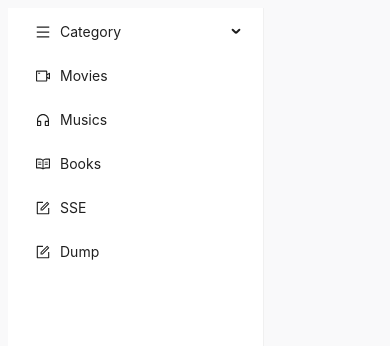
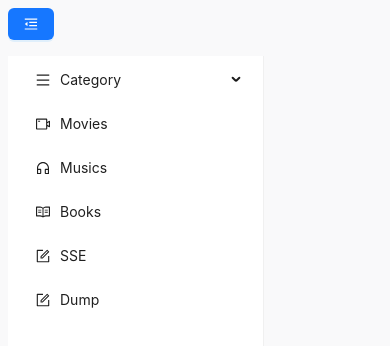
Before and after one commit to gqueen001/portal-admin, a React (Vite) app: page / in a window 390 px wide. Shown: the top 346 px of the page. Built offline with nearby package versions, Linux system fonts and the light colour scheme; no server answers; sample sign-in values are in the browser's storage.

Commit message:
added: responsive

```diff
--- a/src/layout/index.tsx
+++ b/src/layout/index.tsx
@@ -1,14 +1,18 @@
-import { Flex, Menu } from 'antd'
+import { Button, Flex, Menu } from 'antd'
 import {
 	VideoCameraOutlined,
 	ReadOutlined,
 	CustomerServiceOutlined,
 	MenuOutlined,
 	FormOutlined,
+	MenuUnfoldOutlined,
+	MenuFoldOutlined,
 } from '@ant-design/icons'
 import { Outlet, useNavigate } from 'react-router-dom'
+import { useState } from 'react'
 
 const Layout = () => {
+	const [collapsed, setCollapsed] = useState(false)
 	const navigate = useNavigate()
 
 	const items = [
@@ -51,17 +55,27 @@ const Layout = () => {
 		},
 	]
 
+	const toggleCollapsed = () => {
+		setCollapsed(!collapsed)
+	}
+
 	return (
 		<>
 			<Flex gap={'10px'}>
+				<div style={{ width: 256 }}>
+					<Button type='primary' onClick={toggleCollapsed} style={{ marginBottom: 16 }}>
+						{collapsed ? <MenuUnfoldOutlined /> : <MenuFoldOutlined />}
+					</Button>
 					<Menu
 						onClick={record => {
 							navigate(`${record.key}`)
 						}}
-					style={{ width: 256, height: '100vh' }}
+						style={{ height: '100vh' }}
 						mode='inline'
 						items={items}
+						inlineCollapsed={collapsed}
 					/>
+				</div>
 				<Outlet></Outlet>
 			</Flex>
 		</>
```
Lines whose indentation alone changed are shown as unchanged.
